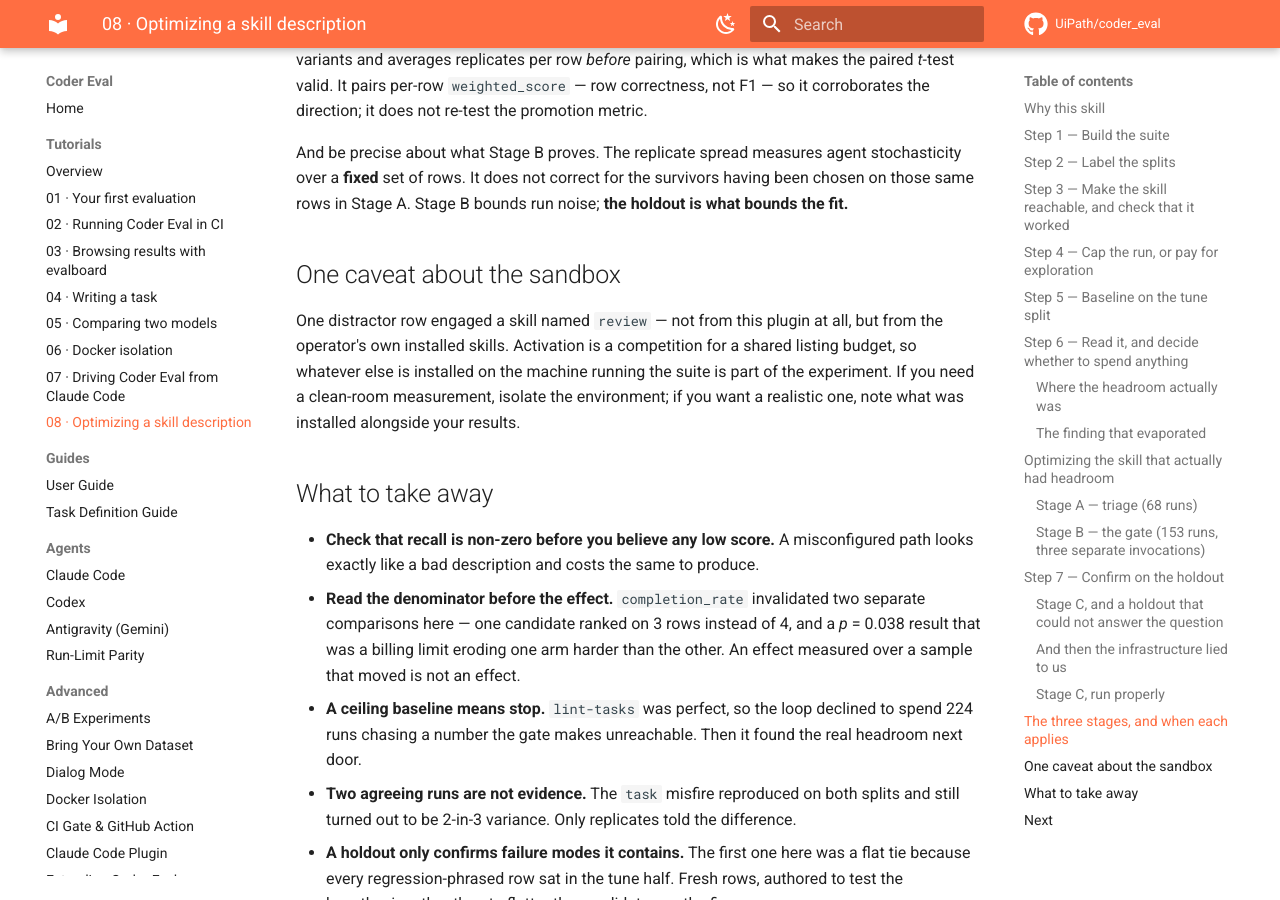
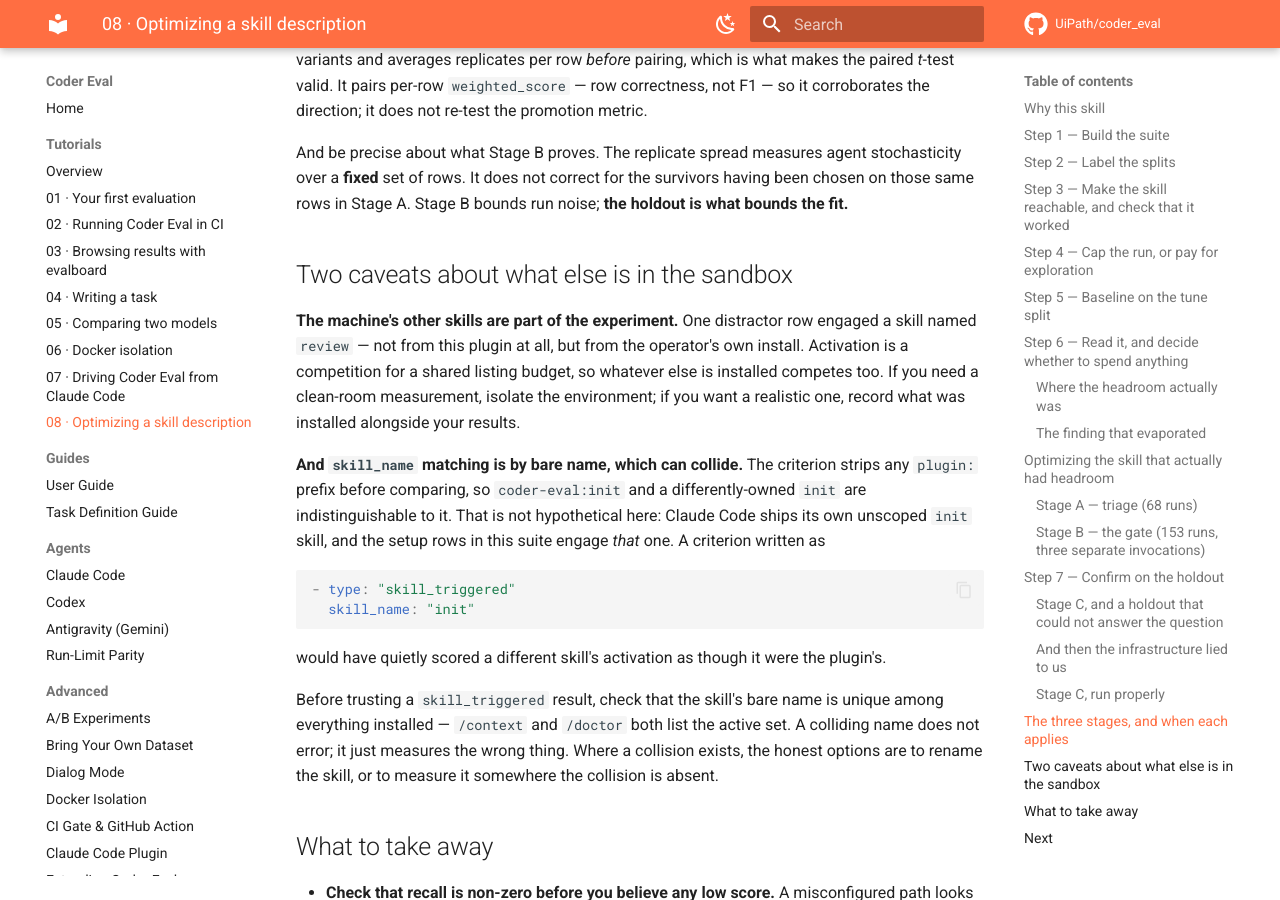
Before and after one commit to UiPath/coder_eval, an MkDocs documentation site: the page built from docs/tutorials/08-optimizing-a-skill.md, in a window 1280 px wide and 900 px high, scrolled down 10450 px. Built offline with MkDocs 1.6.1 and Material for MkDocs 9.7.7, drawn with Linux system fonts in a browser that asks for light colours; comment, search, counter and statistics services are not loaded.

Commit message:
docs: record the bare-name collision hazard, and mark the plan complete
The Stage C per-row data showed `init` being engaged on the setup rows in both
arms — which contradicted a comment claiming coder-eval's `init` "can never be
engaged" because it sets `disable-model-invocation: true`.

Both halves were wrong in an instructive way. Claude Code ships its own unscoped
`init` skill, and `skill_triggered` matches on the BARE name (it strips any
`plugin:` prefix), so the two are indistinguishable to the criterion. A
`skill_name: "init"` criterion would have silently scored a different skill's
activation as though it were the plugin's. That is a second, independent reason
not to have written one — beyond the unsatisfiability already fixed.

Documented where suite authors will hit it: `check-skill` (which already covers
bare-name matching), the tutorial's caveat section, and the suite's own comment.
A collision does not error; it measures the wrong skill.

Also marks the plan file complete and ticks its 52 acceptance criteria, with a
header recording the four deviations the implementation required.

Co-Authored-By: Claude Opus 5 (1M context) <noreply@anthropic.com>

````diff
--- a/docs/tutorials/08-optimizing-a-skill.md
+++ b/docs/tutorials/08-optimizing-a-skill.md
@@ -462,13 +462,30 @@ And be precise about what Stage B proves. The replicate spread measures agent st
 over a **fixed** set of rows. It does not correct for the survivors having been chosen on
 those same rows in Stage A. Stage B bounds run noise; **the holdout is what bounds the fit.**
 
-## One caveat about the sandbox
+## Two caveats about what else is in the sandbox
 
-One distractor row engaged a skill named `review` — not from this plugin at all, but from
-the operator's own installed skills. Activation is a competition for a shared listing
-budget, so whatever else is installed on the machine running the suite is part of the
-experiment. If you need a clean-room measurement, isolate the environment; if you want a
-realistic one, note what was installed alongside your results.
+**The machine's other skills are part of the experiment.** One distractor row engaged a
+skill named `review` — not from this plugin at all, but from the operator's own install.
+Activation is a competition for a shared listing budget, so whatever else is installed
+competes too. If you need a clean-room measurement, isolate the environment; if you want a
+realistic one, record what was installed alongside your results.
+
+**And `skill_name` matching is by bare name, which can collide.** The criterion strips any
+`plugin:` prefix before comparing, so `coder-eval:init` and a differently-owned `init` are
+indistinguishable to it. That is not hypothetical here: Claude Code ships its own unscoped
+`init` skill, and the setup rows in this suite engage *that* one. A criterion written as
+
+```yaml
+- type: "skill_triggered"
+  skill_name: "init"
+```
+
+would have quietly scored a different skill's activation as though it were the plugin's.
+
+Before trusting a `skill_triggered` result, check that the skill's bare name is unique among
+everything installed — `/context` and `/doctor` both list the active set. A colliding name
+does not error; it just measures the wrong thing. Where a collision exists, the honest
+options are to rename the skill, or to measure it somewhere the collision is absent.
 
 ## What to take away
 
````
Also changed, not shown: plugins/coder-eval/skills/check-skill/SKILL.md (+8 -0 lines), 1 other file.
